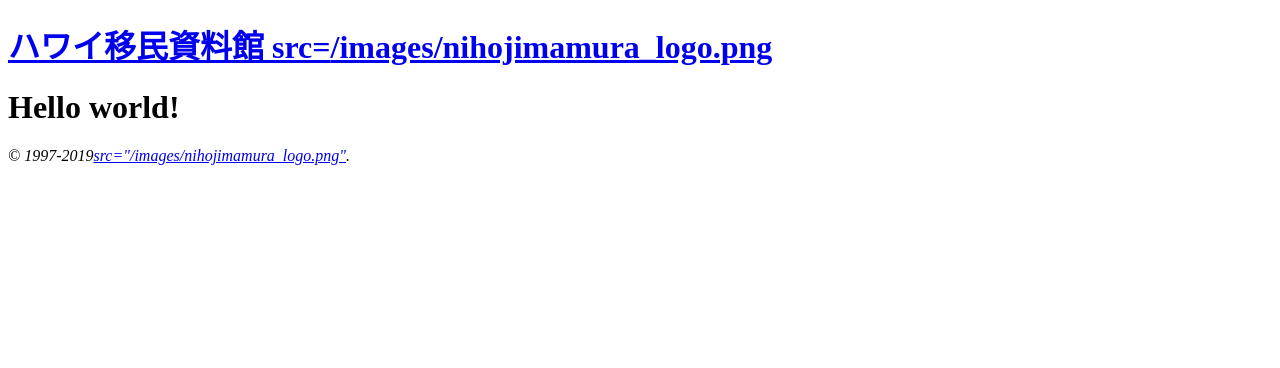
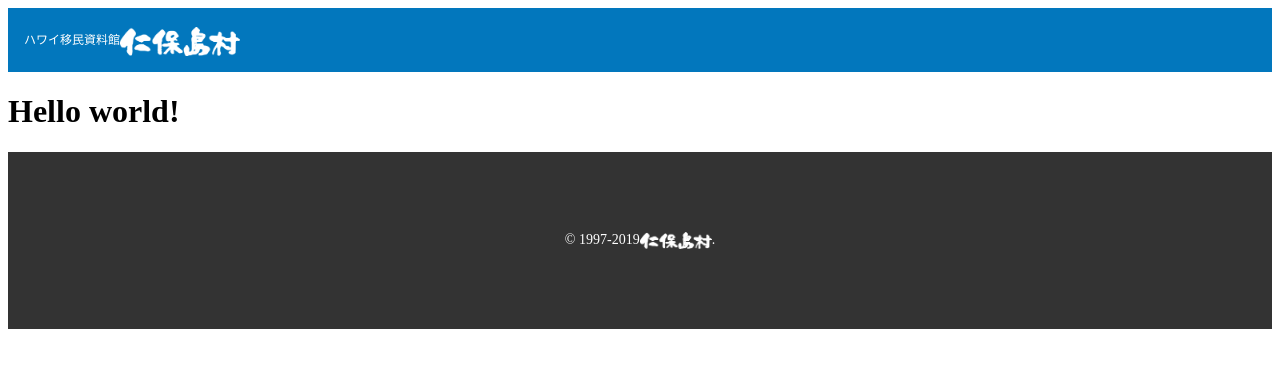
Before and after one commit to maechabin/hawaiiniho, a Gatsby site: page / in a window 1280 px wide. Built offline with nearby package versions, Linux system fonts and the light colour scheme; Gatsby itself is replaced by a stand-in of ours.

Commit message:
style対応

```diff
--- a/src/components/layout/Footer.tsx
+++ b/src/components/layout/Footer.tsx
@@ -1,12 +1,29 @@
 import * as React from 'react';
 
 export default function Footer() {
+  const style = {
+    footer: {
+      padding: '80px',
+      backgroundColor: '#333',
+      color: '#fff',
+      textAlign: 'center',
+    } as React.CSSProperties,
+    copy: {
+      fontSize: '14px',
+      fontStyle: 'normal',
+    } as React.CSSProperties,
+  };
   return (
-    <footer className="footer">
-      <address className="copy">
+    <footer style={style.footer}>
+      <address style={style.copy}>
         &copy; 1997-2019
-        <a href="/">
+        <a href="/" style={{ color: '#fff' }}>
+          <img
+            style={{ verticalAlign: 'top' }}
             src="/images/nihojimamura_logo.png"
+            width="72"
+            alt="仁保島村（にほじまむら / Nihojimamura）"
+          />
         </a>
         .
       </address>
--- a/src/components/layout/Header.tsx
+++ b/src/components/layout/Header.tsx
@@ -2,12 +2,37 @@ import * as React from 'react';
 import { withPrefix } from 'gatsby';
 
 export default function Header() {
+  const style = {
+    header: {
+      position: 'relative',
+      zIndex: 100,
+      height: '64px',
+      backgroundColor: '#0277bd',
+    } as React.CSSProperties,
+    title: {
+      margin: 0,
+      padding: 0,
+    } as React.CSSProperties,
+    title__a: {
+      lineHeight: '64px',
+      textDecoration: 'none',
+      color: '#fff',
+      fontSize: '12px',
+      fontWeight: 'normal',
+      marginLeft: '16px',
+    } as React.CSSProperties,
+  };
   return (
-    <header className="header">
-      <h1 className="title">
-        <a href="/">
+    <header style={style.header}>
+      <h1 style={style.title}>
+        <a href="/" style={style.title__a}>
           ハワイ移民資料館
+          <img
             src={withPrefix('/images/nihojimamura_logo.png')}
+            style={{ verticalAlign: 'middle' }}
+            width="120"
+            alt="仁保島村（にほじまむら）- nihojimamura"
+          />
         </a>
       </h1>
     </header>
```
